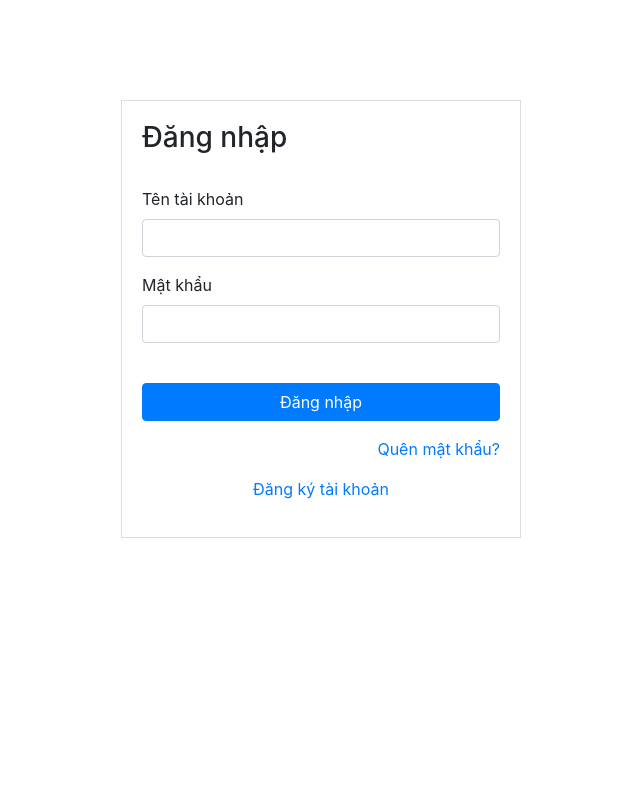
After one commit to mtien10/flyandrew, a Django app: page /accounts/login in a window 1280 px wide. The commit adds this page. Shown: the whole page, without its empty margins (319-959 px from the left). Run offline with Django 3.2, Linux system fonts and the light colour scheme; some libraries are stand-ins or nearby versions.

Commit message:
chua login

```diff
--- /dev/null
+++ b/blog/account/templates/registration/login.html
@@ -0,0 +1,52 @@
+<meta charset="UTF-8">
+<link rel="stylesheet" href="https://stackpath.bootstrapcdn.com/bootstrap/4.3.1/css/bootstrap.css">
+
+<style>
+  .bg-login {
+    position: relative;
+    width: 100%;
+    min-height: auto;
+    background-position: right 0px top 0px;
+    -webkit-background-size: cover;
+    -moz-background-size: cover;
+    background-size: cover;
+    -o-background-size: cover;
+  }
+
+  .login-form {
+    border: 1px solid #DDD;
+    max-width: 400px;
+    padding: 20px;
+    margin: 100 auto 0 auto;
+  }
+
+</style>
+
+<body class="bg-login">
+  <div class="login-form">
+    <h3>Đăng nhập</h3>
+    <br>
+    <form method="POST">
+        {% csrf_token %}
+      <div class="form-group">
+        <label>Tên tài khoản</label>
+        <input name="username" type="text" class="form-control" />
+      </div>
+      <div class="form-group">
+        <label>Mật khẩu</label>
+        <input name="password" type="password" class="form-control" />
+      </div>
+      <div class="form-group">
+        <span id="error" style="color:red"></span>
+      </div>
+      <br>
+      <div class="form-group">
+        <button type="submit" class="btn btn-primary btn-block">Đăng nhập</button>
+      </div>
+      <div class="clearfix">
+        <a href="#" class="float-right">Quên mật khẩu?</a>
+      </div>
+    </form>
+    <p class="text-center"><a href="/accounts/register">Đăng ký tài khoản</a></p>
+  </div>
+</body>
--- a/blog/account/views.py
+++ b/blog/account/views.py
@@ -1,3 +1,25 @@
-from django.shortcuts import render
+from django.shortcuts import render, redirect
+from django.contrib.auth.forms import UserCreationForm
+from django.contrib.auth.models import User
+from django.contrib.auth import login as auth_login
+from django.contrib.auth import authenticate
 
+
+def register(request):
+    form = UserCreationForm()
+    if request.method == 'POST':
+        form = UserCreationForm(request.POST)
+        if form.is_valid():
+            user = form.save()
+            user = authenticate(username=user.username,
+                                password=request.POST['password1'])
+            auth_login(request, user)
+            return redirect('home')
+
+    context = {'form': form}
+    return render(request, 'registration/register.html', context)
+
+
+def login(request):
+    return render(request, 'registration/login.html',)
 # Create your views here.
--- a/blog/apps/templates/index.html
+++ b/blog/apps/templates/index.html
@@ -1,2 +1,8 @@
 <!--blog/apps/templates/index.html-->
 <h1>Flying Andrew</h1>
+{%if user.is_authenticated%}
+    What s up <b>{{ user.username }}</b> coming your weird best firend !!!
+    <a href="/accounts/logout">Log Out</a>
+{% else %}
+    <a href="/accounts/login">Log In</a>
+{% endif %}
--- a/config/urls.py
+++ b/config/urls.py
@@ -16,8 +16,13 @@ Including another URLconf
 from django.contrib import admin
 from django.urls import path
 from django.urls import include
+from blog.account.views import register, login
 
 urlpatterns = [
     path('admin/', admin.site.urls),
     path('', include('blog.apps.urls')),
+    path('accounts/', include('django.contrib.auth.urls')),
+    path('accounts/register', register),
+    path('accounts/login', login),
+
 ]
```
Also changed, not shown: blog/account/templates/registration/register.html (added, +55 -0 lines).
